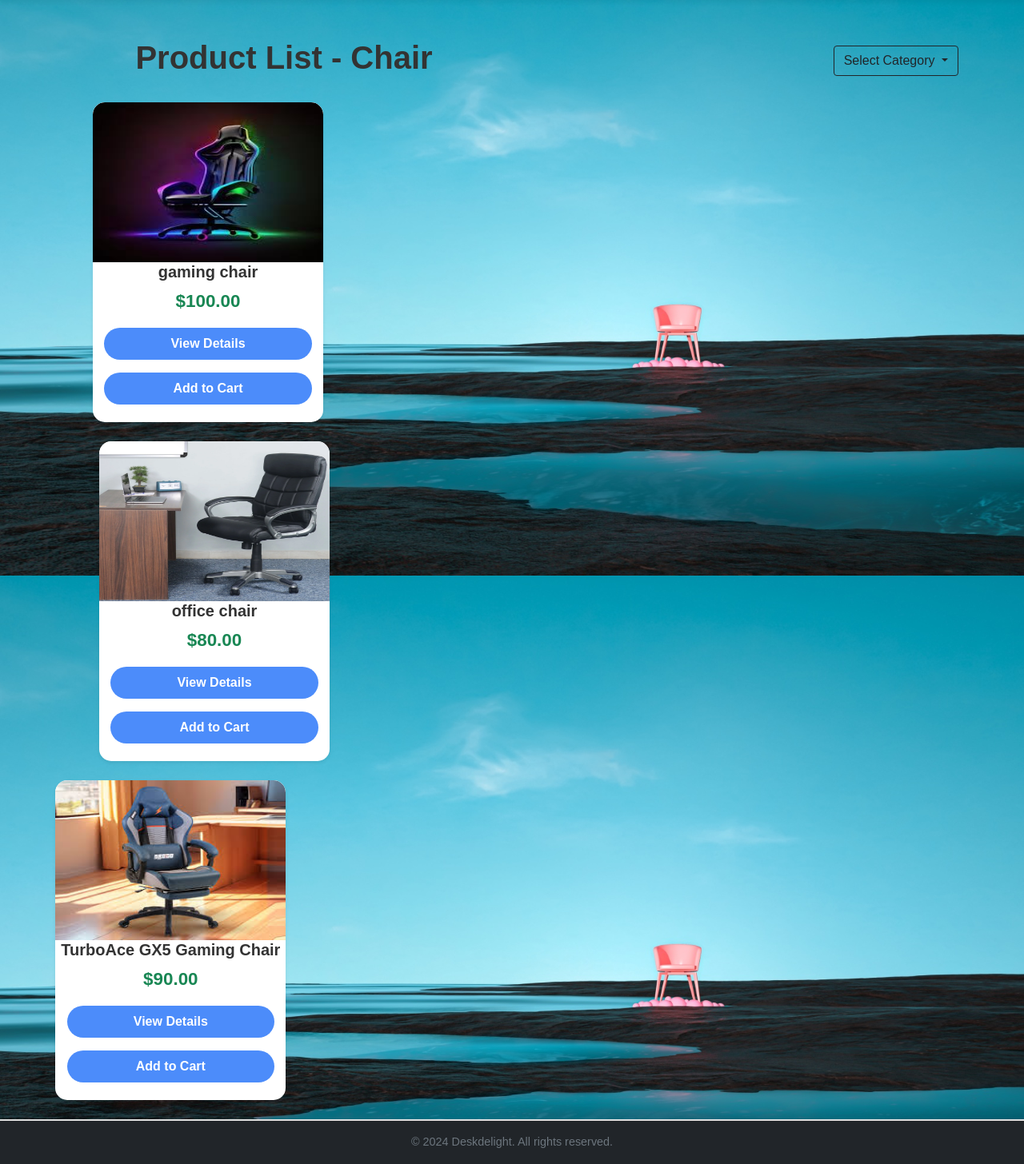
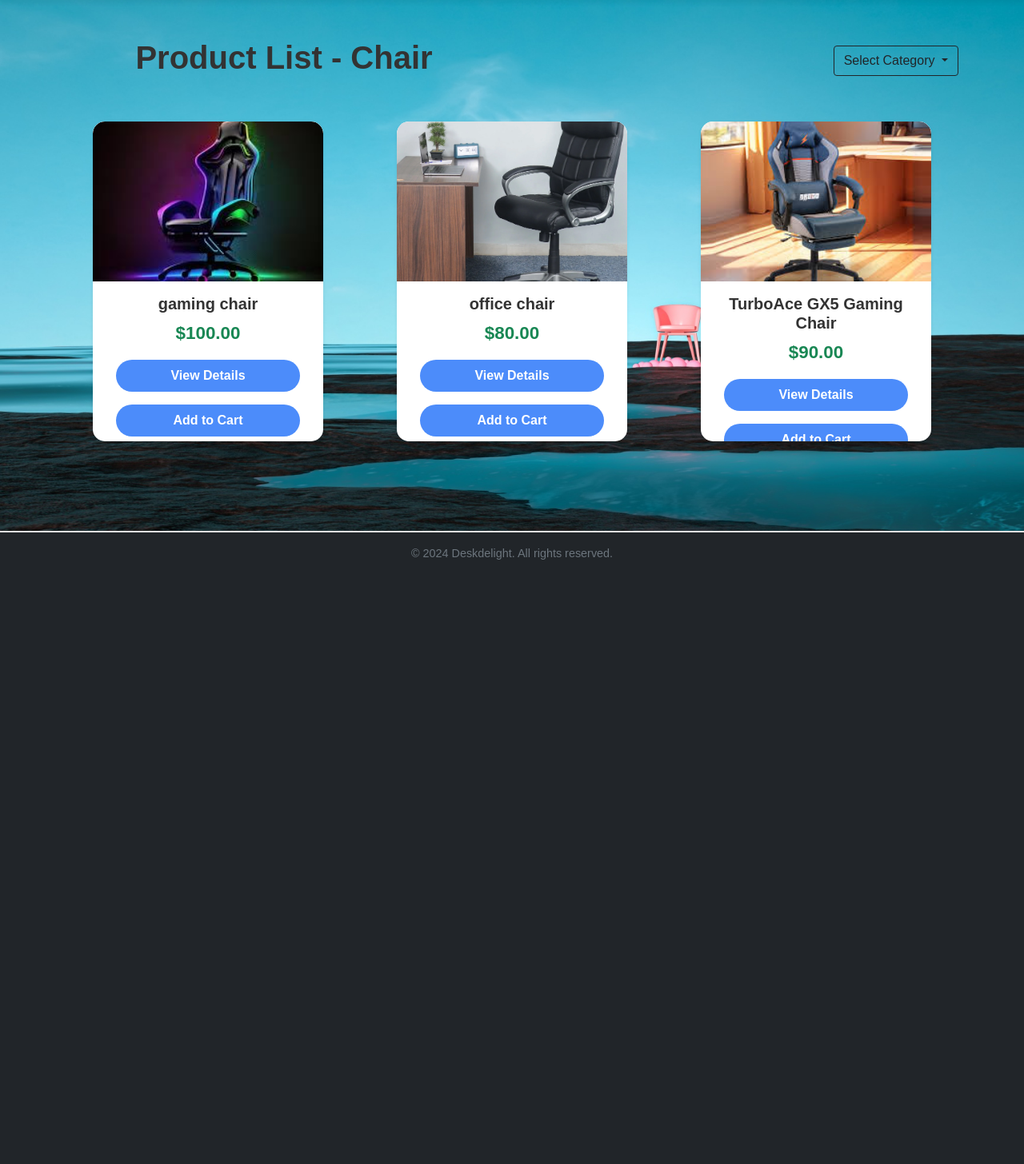
Before and after one commit to Tigin-T-om/DeskDelight, a Django app: page /product_page in a window 1280 px wide. Shown: the part 80-1536 px from the top of the page at 80% size. After the commit the page ends 780 px from the top, so only its background shows below. Run offline with Django 5.2, Linux system fonts and the light colour scheme; data comes from the database, SQL or seed files in the repository; both versions use the stored data as it was after the commit; some libraries are stand-ins or nearby versions.

Commit message:
more css added

```diff
--- a/deskdelight/myapp/views.py
+++ b/deskdelight/myapp/views.py
@@ -387,6 +387,7 @@ def admin_set_quantity(request, product_id):
 @login_required
 def cart_page(request):
     cart_items = Cart.objects.filter(user=request.user, status='active')
+    print(cart_items)  # Debugging step to check the items in the cart
     total_price = sum(item.product.price * item.quantity for item in cart_items)
     return render(request, 'user_cart.html', {'cart_items': cart_items, 'total_price': total_price})
 
--- a/deskdelight/templates/product.html
+++ b/deskdelight/templates/product.html
@@ -26,17 +26,17 @@
         </div>
 
         <!-- Product Listings -->
-        <div class="row mt-4">
+        <div class="row row-cols-1 row-cols-md-3 g-4 mt-4">
             {% for product in products %}
-                <div class="col-md-4 d-flex justify-content-center mb-4">
+                <div class="col d-flex justify-content-center">
                     <div class="card shadow-sm" style="width: 18rem; height: 25rem;">
-                        <img src="{{ product.image.url }}" class="card-img-top" alt="{{ product.name }}" style="width: 100%; background-position: cover;>
+                        <img src="{{ product.image.url }}" class="card-img-top" alt="{{ product.name }}" style="width: 100%; object-fit: cover; height: 200px;">
                         <div class="card-body">
                             <h5 class="card-title productTitle" style="text-align: center;">{{ product.name }}</h5>
                             <p class="text-success" style="text-align: center;">${{ product.price }}</p>
                             <div style="display: flex; justify-content: center; align-items: center; flex-direction: column; row-gap: 1rem;">
-                            <a href="{% url 'product_detail' product.id %}" class="btn btn-primary" style="margin-bottom: 2rem; width : 90%; margin: 0 auto;" >View Details</a>
-                            <a href="#" class="btn btn-primary" style="margin-bottom: 2rem; width : 90%; margin: 0 auto;">Add to Cart</a>
+                                <a href="{% url 'product_detail' product.id %}" class="btn btn-primary" style="margin-bottom: 2rem; width: 90%; margin: 0 auto;">View Details</a>
+                                <a href="#" class="btn btn-primary" style="margin-bottom: 2rem; width: 90%; margin: 0 auto;">Add to Cart</a>
                             </div>
                         </div>
                     </div>
@@ -122,7 +122,7 @@
             width: auto;
             max-width: 100%;
             height: 200px;
-            object-fit: fill;
+            object-fit: cover;
             margin: 0 auto;
             display: block;
         }
@@ -163,7 +163,7 @@
         footer {
             background-color: #212529;
             border-top: 2px solid #e0e0e0;
-        padding: 1rem 0; /* Reduced the padding to decrease the height */
+            padding: 1rem 0;
             text-align: center;
             color: white;
         }
@@ -173,7 +173,6 @@
             font-size: 0.9rem;
             margin: 0;
         }
-
 
         /* Animations */
         @keyframes fadeInUp {
--- a/deskdelight/templates/product_detail.html
+++ b/deskdelight/templates/product_detail.html
@@ -77,7 +77,7 @@
     </div>
 </div>
 
-<script>
+<!-- <script>
     function showAddToCartPopup(event) {
         event.preventDefault(); // Prevent the form from submitting immediately
         const popupModal = document.getElementById('cartPopup');
@@ -93,5 +93,5 @@
         // Redirect to the cart page
         window.location.href = "{% url 'cart_page' %}";
     }
-</script>
+</script> -->
 {% endblock %}
```
Also changed, not shown: deskdelight/db.sqlite3, deskdelight/media/office chair.webp (added), deskdelight/media/products/game1_qOCNRrB.jpg (added), deskdelight/media/products/game3_m7OWVV4.jpg (added), deskdelight/media/products/office_chair.webp (added), deskdelight/media/products/table1_EtVslYM.jpg (added), deskdelight/media/products/table2.png (added), deskdelight/media/table2.png (added). Lines whose indentation alone changed are shown as unchanged.
